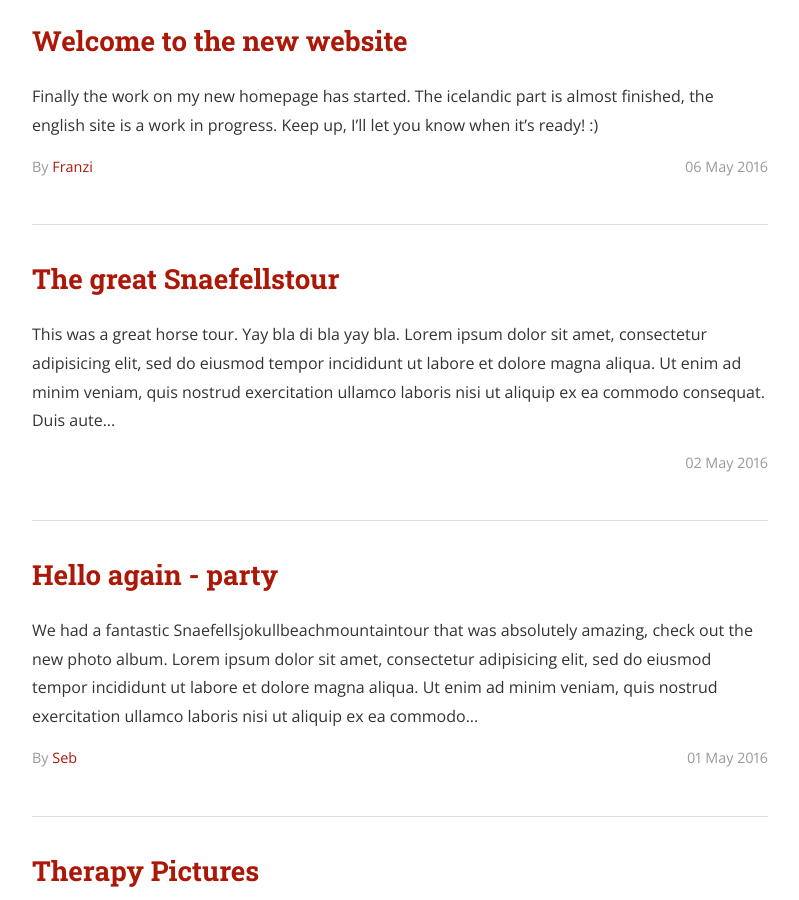
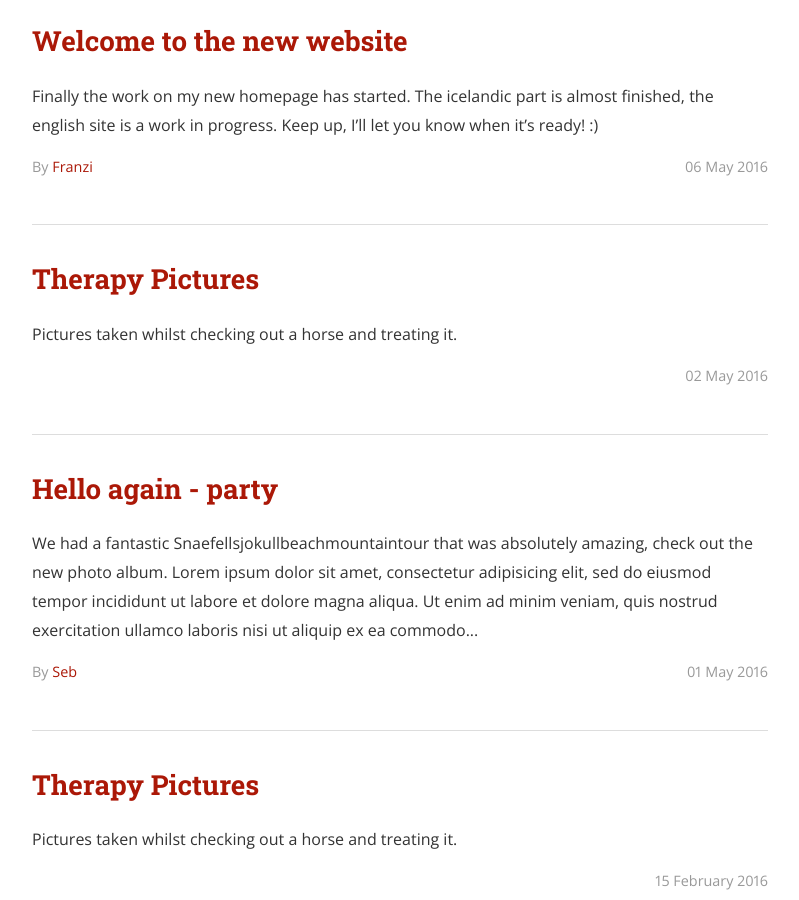
Before and after one commit to FancyFanz/FancyFanz.github.io, a Jekyll site: the page built from home-en.html, in a window 1280 px wide and 900 px high, scrolled down 521 px. Shown: the whole window, without its empty margins (240-1039 px from the left). Built offline with Jekyll 4.4.1, drawn with Linux system fonts in a browser that asks for light colours; nearby versions of some CDN libraries; library files that are not in the unit come from our copies.

Commit message:
Update 2016-05-02-tour-en.md

```diff
--- a/albums/_posts/2016-05-02-tour-en.md
+++ b/albums/_posts/2016-05-02-tour-en.md
@@ -1,26 +1,78 @@
 ---
 layout: album
-ref: tour1
+ref: Therapy_pictures
 lang: en
-title: The great Snaefellstour
+title: Therapy Pictures
 images:
-  - file: DSCN1801
-    caption: Kissing camels
-  - file: P1040820
-    caption: Winter beach with unhappy crab
-  - file: P1110635
-    caption: Water fall
-  - file: P1110635
-    caption: Water fall2
-  - file: P1110635
-    caption: Water fall3
+  - dropbox: https://www.dropbox.com/s/pmc6q2rnluzisgp/
+    dropbox_thumb: https://www.dropbox.com/s/bc4ug17gvw46ooc/
+    caption: Dropbox example
+  - dropbox: https://www.dropbox.com/s/ar7exxwzrv6geyf/
+    dropbox_thumb: https://www.dropbox.com/s/eo69zaeauf2yv9p/
+  - dropbox: https://www.dropbox.com/s/e4ceakae8q4tjq3/
+    dropbox_thumb: https://www.dropbox.com/s/22805xud96zsqxk/
+  - dropbox: https://www.dropbox.com/s/hku022o5t6gpx02/
+    dropbox_thumb: https://www.dropbox.com/s/mm0o309by9nbz6n/
+  - dropbox: https://www.dropbox.com/s/asov0xmmaq4j7yk/
+    dropbox_thumb: https://www.dropbox.com/s/8s0pio25kt2d06o/
+  - dropbox: https://www.dropbox.com/s/nehxyvazubr0ma2/
+    dropbox_thumb: https://www.dropbox.com/s/mq1tva04i1153l8/
+  - dropbox: https://www.dropbox.com/s/0b3ofxpvohztplh/
+    dropbox_thumb: https://www.dropbox.com/s/ugmeah4i2ab8vfx/
+  - dropbox: https://www.dropbox.com/s/uzg6t7nkwa8tx5z/
+    dropbox_thumb: https://www.dropbox.com/s/aonafq9cg4e2s6t/
+  - dropbox: https://www.dropbox.com/s/jgqu7diau47aw20/
+    dropbox_thumb: https://www.dropbox.com/s/90zyckhre7mult7/
+  - dropbox: https://www.dropbox.com/s/ed0fx1s6gli7gbr/
+    dropbox_thumb: https://www.dropbox.com/s/i3xx4x2cw1qxxzp/
+  - dropbox: https://www.dropbox.com/s/e6wnfk6bb70ob08/
+    dropbox_thumb: https://www.dropbox.com/s/oysuzjuz6kb4h5f/
+  - dropbox: https://www.dropbox.com/s/5l4136wd1ygcway/
+    dropbox_thumb: https://www.dropbox.com/s/12ia1rn2d7zdhrg/
+  - dropbox: https://www.dropbox.com/s/o9ujcgpauepi6nn/
+    dropbox_thumb: https://www.dropbox.com/s/ll2hma8ce42hg0d/
+  - dropbox: https://www.dropbox.com/s/rxllmb3lmf44qfb/
+    dropbox_thumb: https://www.dropbox.com/s/4un9nhe8ndn7o8z/
+  - dropbox: https://www.dropbox.com/s/yr02c0j2g545m4h/
+    dropbox_thumb: https://www.dropbox.com/s/7iusfe2vggjihu2/
+  - dropbox: https://www.dropbox.com/s/62k9gq329rk5ddq/
+    dropbox_thumb: https://www.dropbox.com/s/h06i2myd4xny73b/
+  - dropbox: https://www.dropbox.com/s/gyxm5pzxfeq6tje/
+    dropbox_thumb: https://www.dropbox.com/s/gtdakjxr9xuy2wx/
+  - dropbox: https://www.dropbox.com/s/ua7tvis4ql9b336/
+    dropbox_thumb: https://www.dropbox.com/s/iig4qjr5gvfo006/
+  - dropbox: https://www.dropbox.com/s/o41py1agkwhjd5y/
+    dropbox_thumb: https://www.dropbox.com/s/upftdrgo3hblbwc/
+  - dropbox: https://www.dropbox.com/s/s7iokoknc463j37/
+    dropbox_thumb: https://www.dropbox.com/s/fghi5mc0zzs4ee1/
+  - dropbox: https://www.dropbox.com/s/6j785dnctp02lwn/
+    dropbox_thumb: https://www.dropbox.com/s/l8hcnosxfbyb931/
+  - dropbox: https://www.dropbox.com/s/2xtw7ne5lckdyx9/
+    dropbox_thumb: https://www.dropbox.com/s/p20q3daannzgmbd/
+  - dropbox: https://www.dropbox.com/s/ch91iv5xase70e0/
+    dropbox_thumb: https://www.dropbox.com/s/ere699mxz36azk1/
+  - dropbox: https://www.dropbox.com/s/9ebgzchq8pvwczp/
+    dropbox_thumb: https://www.dropbox.com/s/ekwxjkw9xy76vz9/
+  - dropbox: https://www.dropbox.com/s/qn095w6sbt1cxnu/
+    dropbox_thumb: https://www.dropbox.com/s/1a37zfba0ol1tut/
+  - dropbox: https://www.dropbox.com/s/g6pdnlpdzg3p683/
+    dropbox_thumb: https://www.dropbox.com/s/swjw4ahyxs914bm/
+  - dropbox: https://www.dropbox.com/s/8p5rituyu5vp5ct/
+    dropbox_thumb: https://www.dropbox.com/s/wzeah2d76cvgyv6/
+  - dropbox: https://www.dropbox.com/s/n6l9pvakx5gybve/
+    dropbox_thumb: https://www.dropbox.com/s/rvwfsy74i3f0kmz/
+  - dropbox: https://www.dropbox.com/s/yrjvv4foc2gzgbz/
+    dropbox_thumb: https://www.dropbox.com/s/v0wog114587hd8g/
+  - dropbox: https://www.dropbox.com/s/hqygz4bp3w55yf0/
+    dropbox_thumb: https://www.dropbox.com/s/nbhsdi0d6gfrii2/
+  - dropbox: https://www.dropbox.com/s/lamwpcxkqvrxejm/
+    dropbox_thumb: https://www.dropbox.com/s/cv8ifn7k6v3cg4d/
+  - dropbox: https://www.dropbox.com/s/6o2fz17nbh0duj8/
+    dropbox_thumb: https://www.dropbox.com/s/uarddfviipqdywb/
+  - dropbox: https://www.dropbox.com/s/5e6s5wt2euscd9p/
+    dropbox_thumb: https://www.dropbox.com/s/szqqcigocpc28s4/
+  - dropbox: https://www.dropbox.com/s/6s9glh2p3osn0f5/34.JPG?dl=0
+    dropbox_thumb: https://www.dropbox.com/s/x1phovimhmgfr1j/
 ---
 
-This was a great horse tour. Yay bla di bla yay bla.
-
-Lorem ipsum dolor sit amet, consectetur adipisicing elit, sed do eiusmod
-tempor incididunt ut labore et dolore magna aliqua. Ut enim ad minim veniam,
-quis nostrud exercitation ullamco laboris nisi ut aliquip ex ea commodo
-consequat. Duis aute irure dolor in reprehenderit in voluptate velit esse
-cillum dolore eu fugiat nulla pariatur. Excepteur sint occaecat cupidatat non
-proident, sunt in culpa qui officia deserunt mollit anim id est laborum.
+Pictures taken whilst checking out a horse and treating it.
```
